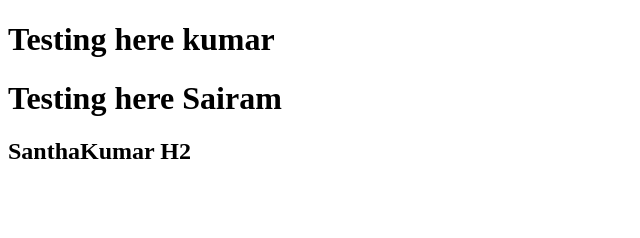
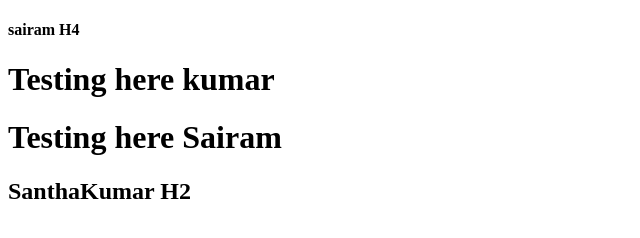
Before and after one commit to schigurupatis/50-Projects-HTML-CSS-JavaScript, a plain HTML site: page 04_Testing/index.html in a window 1280 px wide. Shown: the whole page, without its empty margins (0-640 px from the left). Drawn offline with Linux system fonts and the light colour scheme.

Commit message:
H4 added

```diff
--- a/04_Testing/index.html
+++ b/04_Testing/index.html
@@ -8,6 +8,7 @@
 </head>
 <body>
 
+    <h4> sairam H4 <h4>
     <h1 id="test">Testing here kumar</h1>
     <h1 id="test">Testing here Sairam</h1>
 
```
